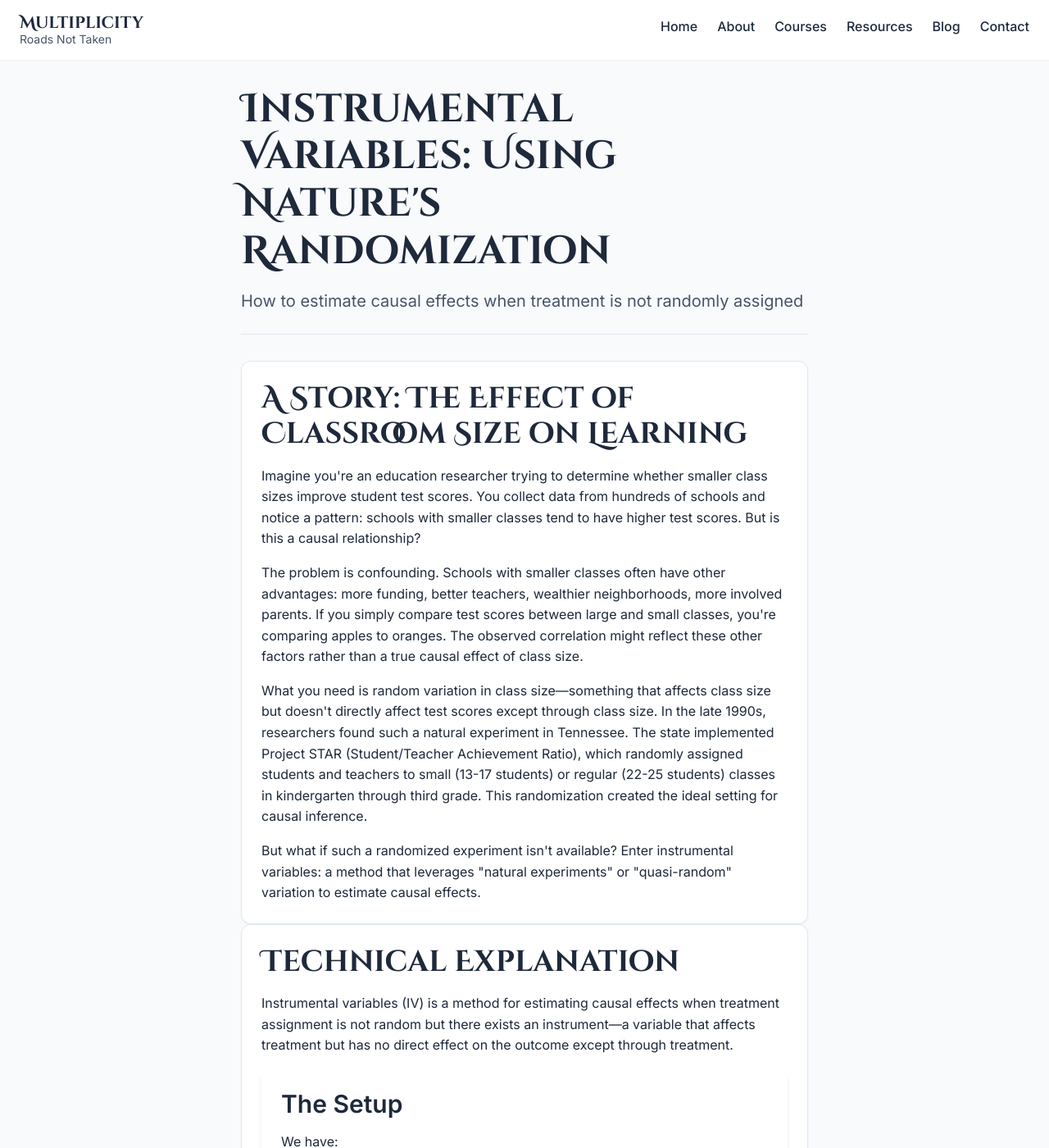
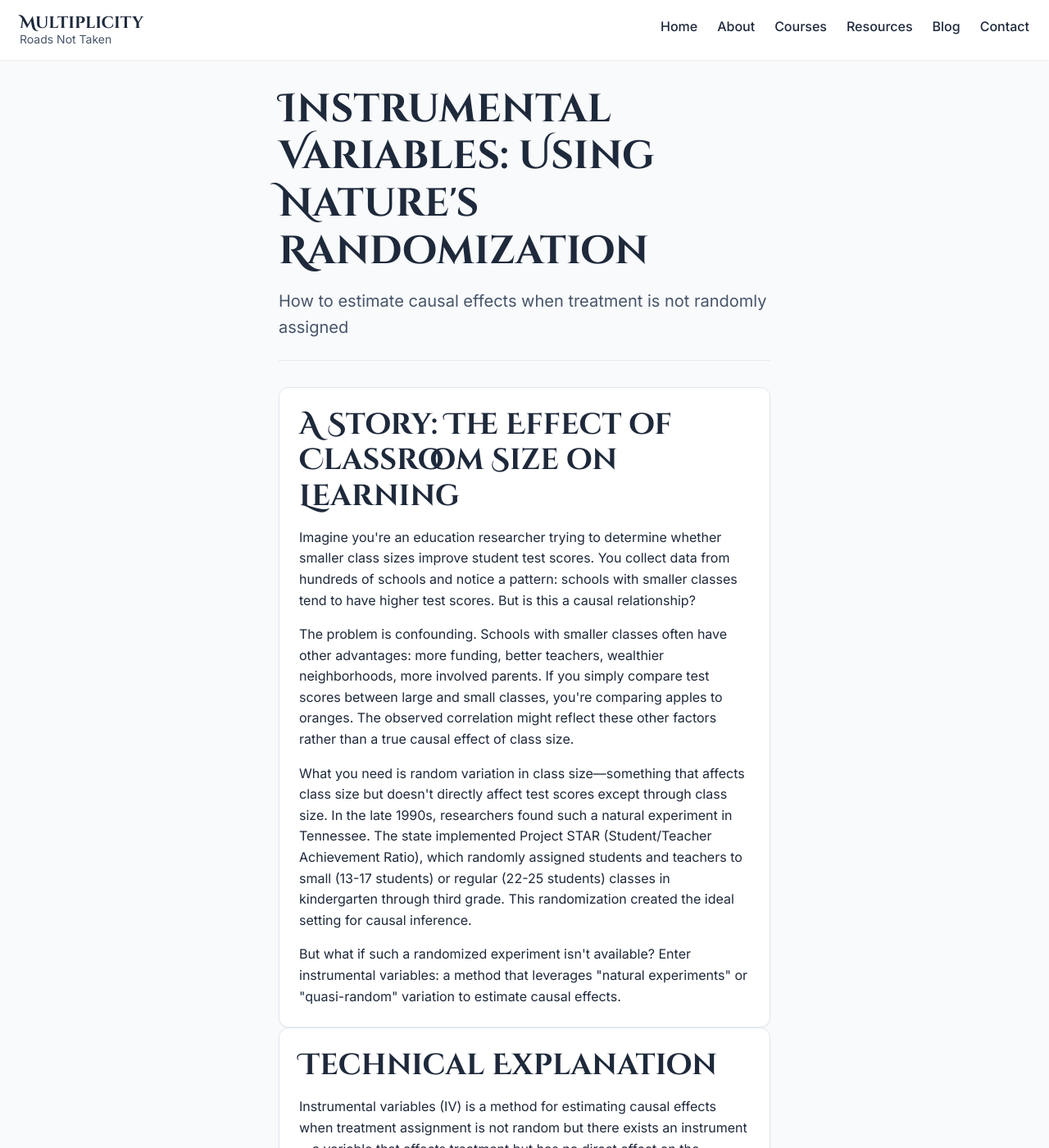
Before and after one commit to Feiran-Z/Multiplicity, a Jekyll site: the page built from instrumental-variables.md, in a window 1280 px wide and 1400 px high. Shown: the whole window at 82% size. Built offline with Jekyll 4.4.1, drawn with Linux system fonts in a browser that asks for light colours.

Commit message:
3 column changes

```diff
--- a/_sass/_components.scss
+++ b/_sass/_components.scss
@@ -1425,9 +1425,9 @@
   @media (min-width: $breakpoint-md) {
     // Three-column layout with 1:3:1 ratio (TOC:Content:Sidebar)
     // Using minmax() with flexible constraints for better responsiveness
-    // TOC/Sidebar: min 150px, max 230px (accounts for padding/borders)
-    // Content: flexible with min 600px, max 800px for optimal reading width
-    grid-template-columns: minmax(80px, 230px) minmax(600px, 1fr) minmax(80px, 230px);
+    // TOC/Sidebar: min 80px (accounts for padding/borders)
+    // Content: 600px for optimal reading width
+    grid-template-columns: minmax(80px, 0.5fr) 600px minmax(80px, 0.5fr);
     gap: $spacing-10;
 
     // Explicitly place grid items in their columns
```
